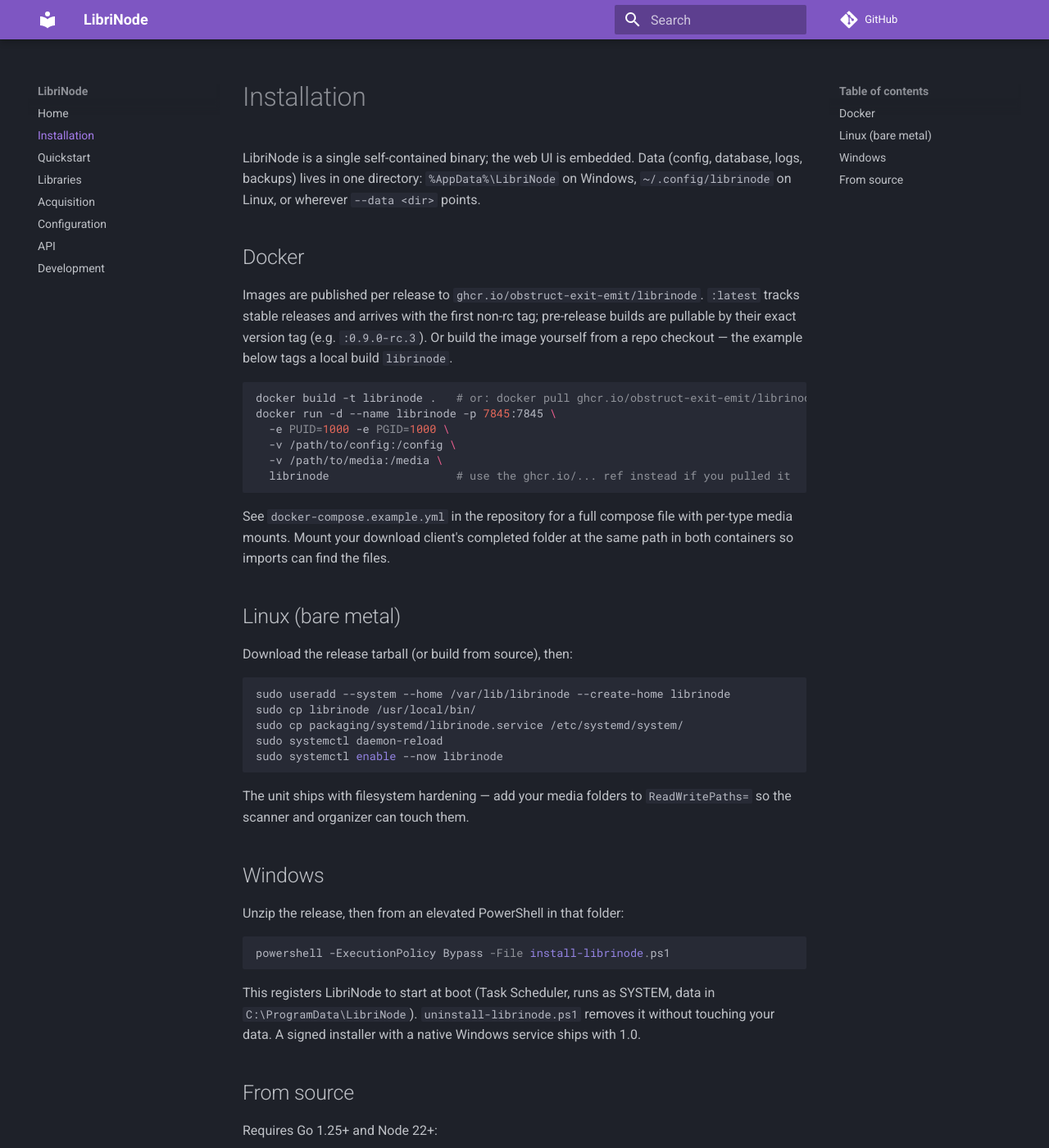
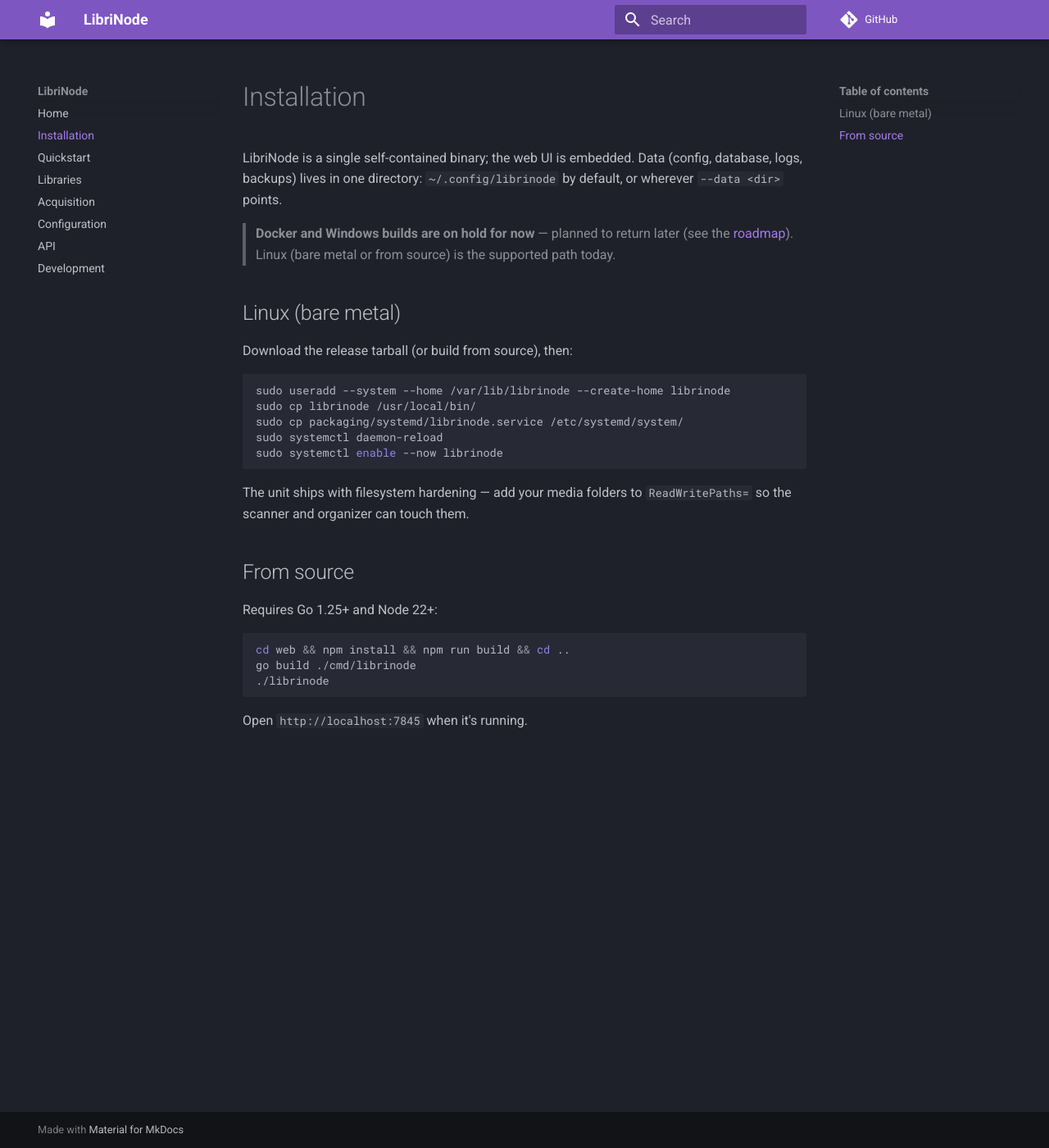
Before and after one commit to obstruct-exit-emit/LibriNode, an MkDocs documentation site: the page built from docs/installation.md, in a window 1280 px wide and 1400 px high. Shown: the whole window at 82% size. Built offline with MkDocs 1.6.1 and Material for MkDocs 9.7.7, drawn with Linux system fonts in a browser that asks for light colours; comment, search, counter and statistics services are not loaded.

Commit message:
Remove Docker and Windows support for now, to focus on one Linux path
Both worked and shipped (a Dockerfile + compose file + published GHCR
images; a Windows zip with a Task Scheduler install/uninstall script),
but are pulled back mid-hardening to concentrate on a single
well-supported Linux path through real-world burn-in. Reintroducing
them later is a matter of picking the work back up, not redesigning
it - tracked under the roadmap's Future section.

- Release CI: drop the Windows build step and the Docker publish job;
  only Linux (amd64/arm64) tarballs + the systemd unit are built now.
- CI: drop the Windows test leg, Ubuntu only.
- Remove Dockerfile, docker-compose.example.yml, .dockerignore, and
  packaging/docker/, packaging/windows/.
- Update README, ROADMAP, and docs/installation.md and
  docs/development.md to match - Linux (bare metal or from source) is
  the supported install path; the 1.0 gate no longer includes a
  code-signed Windows installer.

Co-Authored-By: Claude Haiku 4.5 <noreply@anthropic.com>

````diff
--- a/docs/installation.md
+++ b/docs/installation.md
@@ -1,29 +1,12 @@
 # Installation
 
 LibriNode is a single self-contained binary; the web UI is embedded. Data
-(config, database, logs, backups) lives in one directory: `%AppData%\LibriNode`
-on Windows, `~/.config/librinode` on Linux, or wherever `--data <dir>` points.
+(config, database, logs, backups) lives in one directory: `~/.config/librinode`
+by default, or wherever `--data <dir>` points.
 
-## Docker
-
-Images are published per release to
-`ghcr.io/obstruct-exit-emit/librinode`. `:latest` tracks stable releases and
-arrives with the first non-rc tag; pre-release builds are pullable by their
-exact version tag (e.g. `:0.9.0-rc.3`). Or build the image yourself from a
-repo checkout — the example below tags a local build `librinode`.
-
-```sh
-docker build -t librinode .   # or: docker pull ghcr.io/obstruct-exit-emit/librinode:0.9.0-rc.3
-docker run -d --name librinode -p 7845:7845 \
-  -e PUID=1000 -e PGID=1000 \
-  -v /path/to/config:/config \
-  -v /path/to/media:/media \
-  librinode                   # use the ghcr.io/... ref instead if you pulled it
-```
-
-See `docker-compose.example.yml` in the repository for a full compose file
-with per-type media mounts. Mount your download client's completed folder at
-the same path in both containers so imports can find the files.
+> **Docker and Windows builds are on hold for now** — planned to return later
+> (see the [roadmap](../ROADMAP.md)). Linux (bare metal or from source) is the
+> supported path today.
 
 ## Linux (bare metal)
 
@@ -40,19 +23,6 @@ sudo systemctl enable --now librinode
 The unit ships with filesystem hardening — add your media folders to
 `ReadWritePaths=` so the scanner and organizer can touch them.
 
-## Windows
-
-Unzip the release, then from an elevated PowerShell in that folder:
-
-```powershell
-powershell -ExecutionPolicy Bypass -File install-librinode.ps1
-```
-
-This registers LibriNode to start at boot (Task Scheduler, runs as SYSTEM,
-data in `C:\ProgramData\LibriNode`). `uninstall-librinode.ps1` removes it
-without touching your data. A signed installer with a native Windows service
-ships with 1.0.
-
 ## From source
 
 Requires Go 1.25+ and Node 22+:
````
Also changed, not shown: CHANGELOG.md (+10 -0 lines), README.md (+4 -15 lines), ROADMAP.md (+15 -5 lines), docker-compose.example.yml (deleted, +0 -23 lines), docs/development.md (+9 -8 lines), 7 other files.
